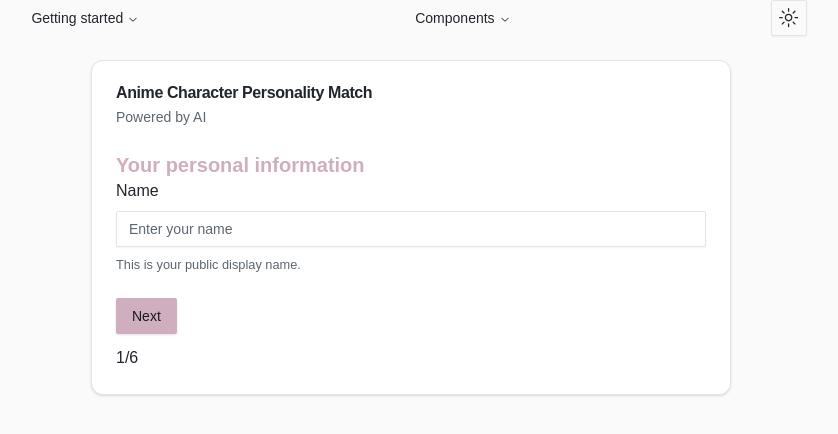
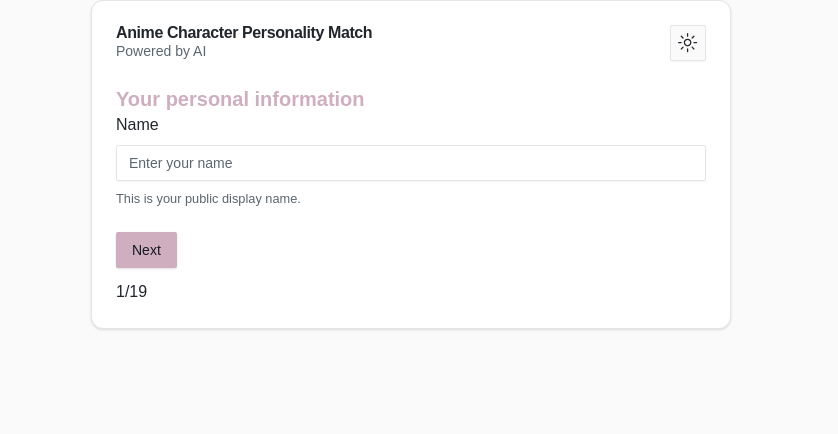
Before and after one commit to MdTosif/ai-guess-person, a Next.js app: page / in a window 1280 px wide. Shown: the top 434 px of the page, without its empty margins (229-1067 px from the left). Built offline with nearby package versions, Linux system fonts and the light colour scheme.

Commit message:
refactor: reorganize questions in apiData and enhance layout with mode toggle

```diff
--- a/src/app/_helper/data.ts
+++ b/src/app/_helper/data.ts
@@ -19,65 +19,65 @@ export const apiData = [
     q: "Pick a leisure activity:",
     a: ["Reading books", "Exploring outdoors", "Playing games", "Meditating"],
   },
-  // {
-  //   q: "Which type of narrative pace do you prefer?",
-  //   a: [
-  //     "Slow and thoughtful",
-  //     "Fast and action-packed",
-  //     "Balanced",
-  //     "Unpredictable",
-  //   ],
-  // },
-  // {
-  //   q: "Choose a form of transport:",
-  //   a: ["Train", "Motorbike", "Flying ship", "Walking"],
-  // },
-  // {
-  //   q: "Pick a type of superpower:",
-  //   a: [
-  //     "Mind control",
-  //     "Super strength",
-  //     "Elemental control",
-  //     "Time manipulation",
-  //   ],
-  // },
-  // {
-  //   q: "Choose a favorite weather condition:",
-  //   a: ["Sunny", "Rainy", "Snowy", "Windy"],
-  // },
-  // {
-  //   q: "Pick a mythical creature to befriend:",
-  //   a: ["Dragon", "Fairy", "Phoenix", "Giant wolf"],
-  // },
-  // {
-  //   q: "If you were part of a team, what role would you prefer?",
-  //   a: ["Leader", "Strategist", "Healer", "Scout"],
-  // },
-  // {
-  //   q: "Which would you rather fight for?",
-  //   a: ["Justice", "Freedom", "Peace", "Honor"],
-  // },
-  // {
-  //   q: "Which element do you feel connected to?",
-  //   a: ["Fire", "Water", "Earth", "Air"],
-  // },
-  // {
-  //   q: "Which personality trait do you value most?",
-  //   a: ["Courage", "Wisdom", "Loyalty", "Kindness"],
-  // },
-  // {
-  //   q: "Pick a time of day you feel most energized:",
-  //   a: ["Morning", "Afternoon", "Evening", "Night"],
-  // },
-  // {
-  //   q: "If you had a partner in crime, who would they be?",
-  //   a: [
-  //     "A childhood friend",
-  //     "A mysterious stranger",
-  //     "A talking animal",
-  //     "A robotic companion",
-  //   ],
-  // },
-  // { q: "Pick a creature to battle:", a: ["Demon", "Alien", "Robot", "Ghost"] },
-  // { q: "Pick a favorite season:", a: ["Spring", "Summer", "Autumn", "Winter"] },
+  {
+    q: "Which type of narrative pace do you prefer?",
+    a: [
+      "Slow and thoughtful",
+      "Fast and action-packed",
+      "Balanced",
+      "Unpredictable",
+    ],
+  },
+  {
+    q: "Choose a form of transport:",
+    a: ["Train", "Motorbike", "Flying ship", "Walking"],
+  },
+  {
+    q: "Pick a type of superpower:",
+    a: [
+      "Mind control",
+      "Super strength",
+      "Elemental control",
+      "Time manipulation",
+    ],
+  },
+  {
+    q: "Choose a favorite weather condition:",
+    a: ["Sunny", "Rainy", "Snowy", "Windy"],
+  },
+  {
+    q: "Pick a mythical creature to befriend:",
+    a: ["Dragon", "Fairy", "Phoenix", "Giant wolf"],
+  },
+  {
+    q: "If you were part of a team, what role would you prefer?",
+    a: ["Leader", "Strategist", "Healer", "Scout"],
+  },
+  {
+    q: "Which would you rather fight for?",
+    a: ["Justice", "Freedom", "Peace", "Honor"],
+  },
+  {
+    q: "Which element do you feel connected to?",
+    a: ["Fire", "Water", "Earth", "Air"],
+  },
+  {
+    q: "Which personality trait do you value most?",
+    a: ["Courage", "Wisdom", "Loyalty", "Kindness"],
+  },
+  {
+    q: "Pick a time of day you feel most energized:",
+    a: ["Morning", "Afternoon", "Evening", "Night"],
+  },
+  {
+    q: "If you had a partner in crime, who would they be?",
+    a: [
+      "A childhood friend",
+      "A mysterious stranger",
+      "A talking animal",
+      "A robotic companion",
+    ],
+  },
+  { q: "Pick a creature to battle:", a: ["Demon", "Alien", "Robot", "Ghost"] },
+  { q: "Pick a favorite season:", a: ["Spring", "Summer", "Autumn", "Winter"] },
 ];
--- a/src/app/layout.tsx
+++ b/src/app/layout.tsx
@@ -2,7 +2,7 @@ import type { Metadata } from "next";
 import localFont from "next/font/local";
 import "./globals.css";
 import { Toaster } from "@/components/ui/toaster";
-import Navbar from "@/components/lib/nav";
+// import Navbar from "@/components/lib/nav";
 import { ThemeProvider } from "@/providers/theme-provider";
 
 const geistSans = localFont({
@@ -38,9 +38,9 @@ export default function RootLayout({
             enableSystem
             disableTransitionOnChange
           >
-            <nav className="m-auto w-full md:w-1/3 mb-4 md:mb-6">
+            {/* <nav className="m-auto w-full md:w-1/3 mb-4 md:mb-6">
               <Navbar />
-            </nav>
+            </nav> */}
             {children}
           </ThemeProvider>
         </main>
--- a/src/app/page.tsx
+++ b/src/app/page.tsx
@@ -35,6 +35,7 @@ import {
   ChartTooltipContent,
 } from "@/components/ui/chart";
 import { BarChart, Bar, XAxis, YAxis, LabelList } from "recharts";
+import { ModeToggle } from "@/components/lib/toggle-theme";
 
 const schema = formSchema;
 
@@ -144,6 +145,8 @@ export default function MultiStepForm() {
       {apiRes ? (
         <>
           <CardHeader>
+            <div className="flex justify-between">
+              <div>
                 <CardTitle>
                   <span className="text-primary text-xl capitalize ">
                     {`${form.watch("name").toString()}`}
@@ -151,6 +154,11 @@ export default function MultiStepForm() {
                   &apos;s Anime Character Personality Match
                 </CardTitle>
                 <CardDescription>Powered by AI</CardDescription>
+              </div>
+              <div>
+                <ModeToggle />
+              </div>
+            </div>
           </CardHeader>
           <CardContent className="">
             <h2>{apiRes.data.title}</h2>
@@ -206,8 +214,15 @@ export default function MultiStepForm() {
         <Form {...form}>
           <form onSubmit={handleSubmit(onSubmit)} className="w-full">
             <CardHeader>
+              <div className="flex justify-between">
+                <div>
                   <CardTitle>Anime Character Personality Match</CardTitle>
                   <CardDescription>Powered by AI</CardDescription>
+                </div>
+                <div>
+                  <ModeToggle />
+                </div>
+              </div>
             </CardHeader>
             <CardContent>
               {/* Step 1 */}
```
Lines whose indentation alone changed are shown as unchanged.
